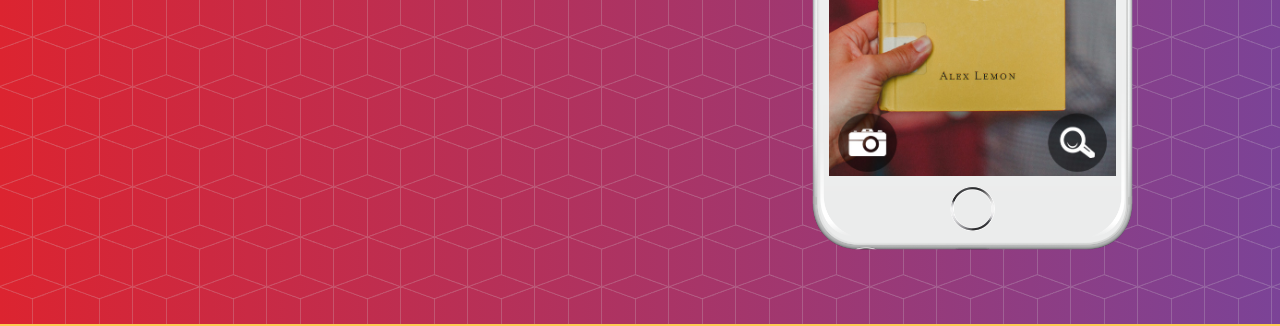
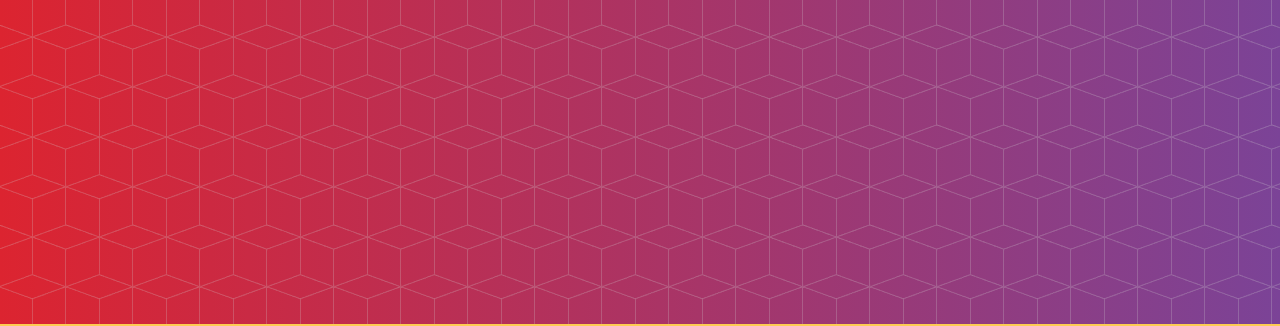
Before and after one commit to majozual104/majozual104github, a website with bundled scripts: page index.html in a window 1280 px wide. Shown: the part 476-802 px from the top of the page. Built offline with nearby package versions, Linux system fonts and the light colour scheme; a web font is replaced by a local one.

Commit message:
Update index.html

```diff
--- a/index.html
+++ b/index.html
@@ -63,21 +63,7 @@
             <a href="/blog/" class="btn btn-outline btn-xl js-scroll-trigger">Ver todos los Post!</a>
           </div>
         </div>
-        <div class="col-lg-5 my-auto">
-          <div class="device-container">
-            <div class="device-mockup iphone6_plus portrait white">
-              <div class="device">
-                <div class="screen">
-                  <!-- Demo image for screen mockup, you can put an image here, some HTML, an animation, video, or anything else! -->
-                  <img src="img/demo-screen-1.jpg" class="img-fluid" alt="">
-                </div>
-                <div class="button">
-                  <!-- You can hook the "home button" to some JavaScript events or just remove it -->
-                </div>
-              </div>
-            </div>
-          </div>
-        </div>
+       </div>
       </div>
     </div>
   </header>
```
